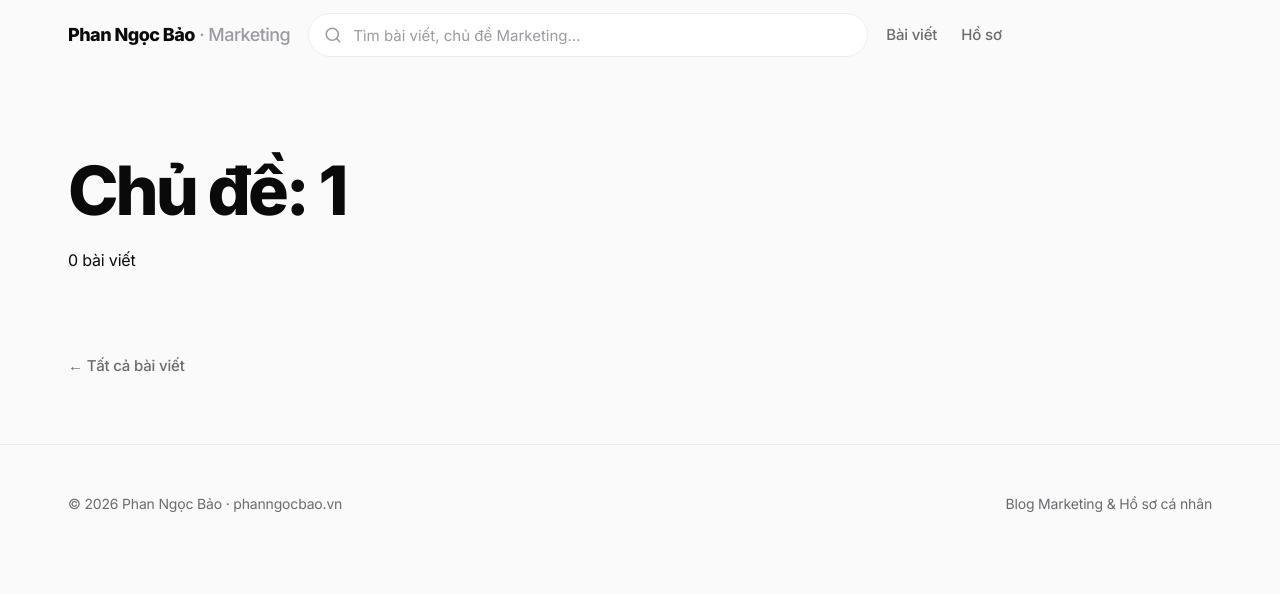
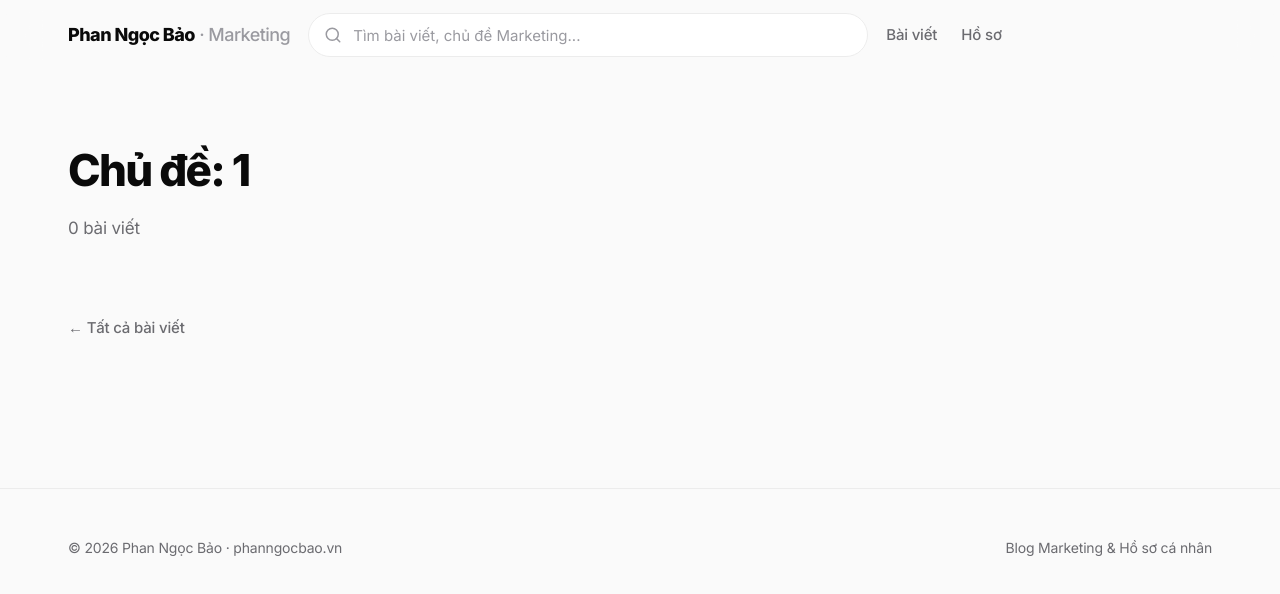
Before and after one commit to baoback/phanngocbao-website, a Next.js app in the folder website/: page /tags/1 in a window 1280 px wide. Shown: the top 594 px of the page. Built offline with nearby package versions, Linux system fonts and the light colour scheme.

Commit message:
Add files via upload

```diff
--- a/website/app/tags/[tag]/page.jsx
+++ b/website/app/tags/[tag]/page.jsx
@@ -22,18 +22,20 @@ export default async function TagPage({ params }) {
 
   return (
     <>
-      <section className="hero">
+      <section className="page-hero">
         <div className="container">
           <h1>Chủ đề: {t}</h1>
           <p>{posts.length} bài viết</p>
         </div>
       </section>
-      <div className="container">
-        <Link href="/" className="back-link">← Tất cả bài viết</Link>
-        <div className="masonry" style={{ marginTop: 20 }}>
-          {posts.map((p) => <PostCard key={p.slug} post={p} />)}
+      <section className="section">
+        <div className="container">
+          <Link href="/" className="back-link">← Tất cả bài viết</Link>
+          <div className="bento" style={{ marginTop: 18 }}>
+            {posts.map((p) => <PostCard key={p.slug} post={p} />)}
+          </div>
         </div>
-      </div>
+      </section>
     </>
   );
 }
```
